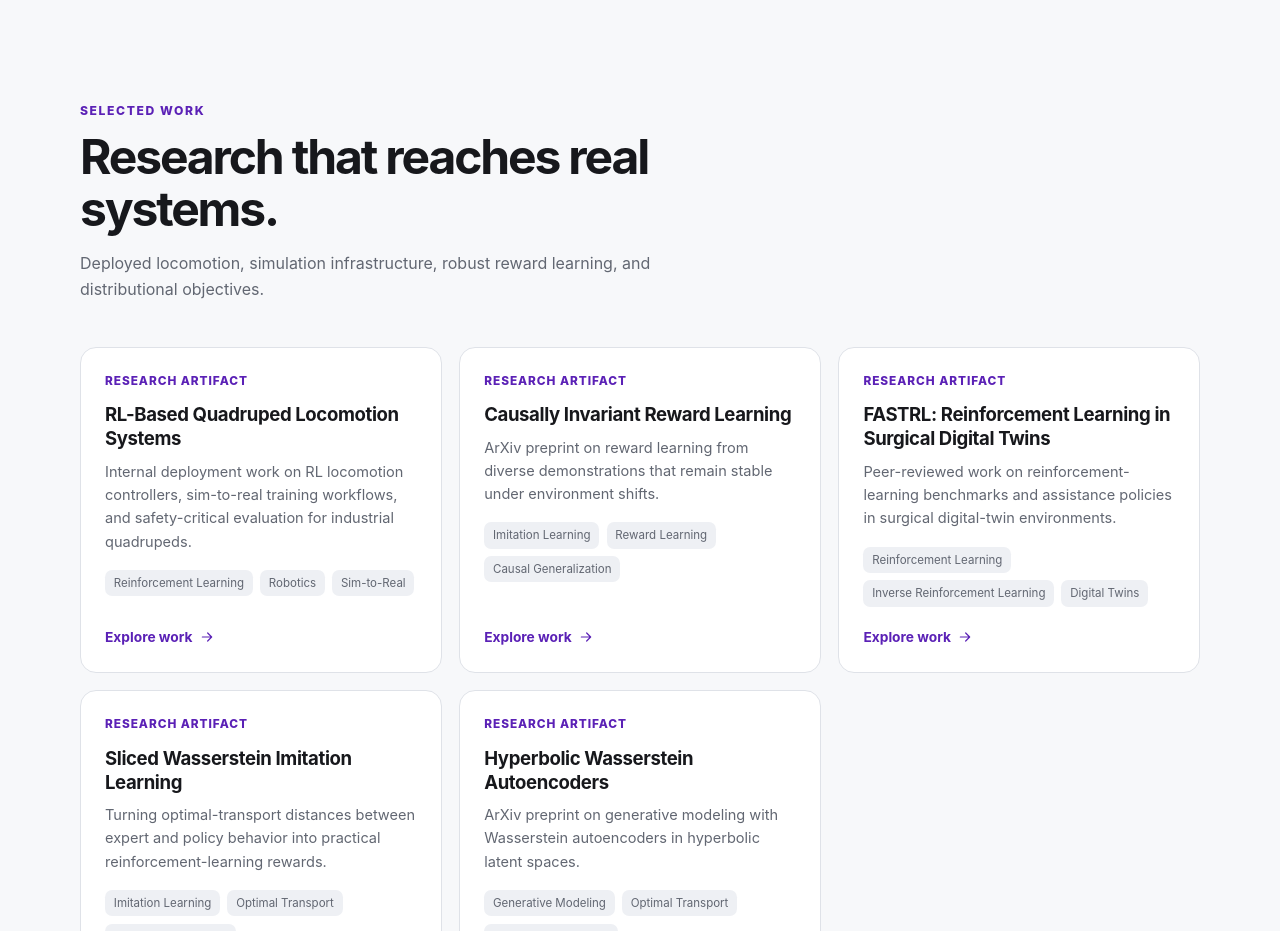
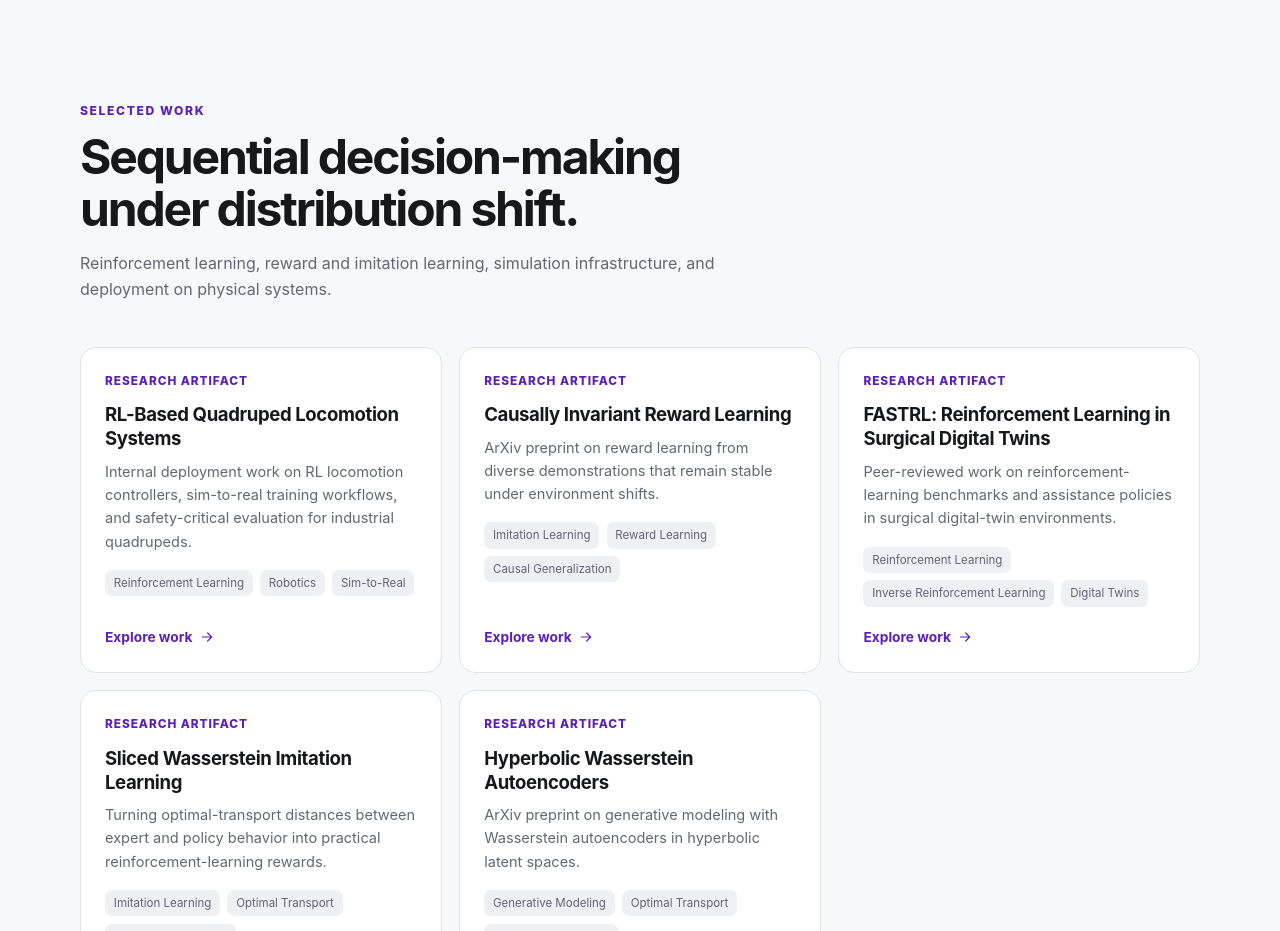
Before and after one commit to iov9000/iov9000.github.io, an Astro site: page / in a window 1280 px wide. Shown: the part 800-1731 px from the top of the page. Built offline with nearby package versions, Linux system fonts and the light colour scheme; Astro itself is replaced by a stand-in of ours.

Commit message:
fix pathos

```diff
--- a/src/pages/index.astro
+++ b/src/pages/index.astro
@@ -60,8 +60,8 @@ const personJsonLd = {
     <div class="container">
       <header class="section-header">
         <p class="eyebrow">Selected work</p>
-        <h2 class="section-title">Research that reaches real systems.</h2>
-        <p class="section-intro">Deployed locomotion, simulation infrastructure, robust reward learning, and distributional objectives.</p>
+        <h2 class="section-title">Sequential decision-making under distribution shift.</h2>
+        <p class="section-intro">Reinforcement learning, reward and imitation learning, simulation infrastructure, and deployment on physical systems.</p>
       </header>
       <div class="card-grid">
         {projects.slice(0, 6).map((project) => <ProjectCard entry={project} />)}
```
